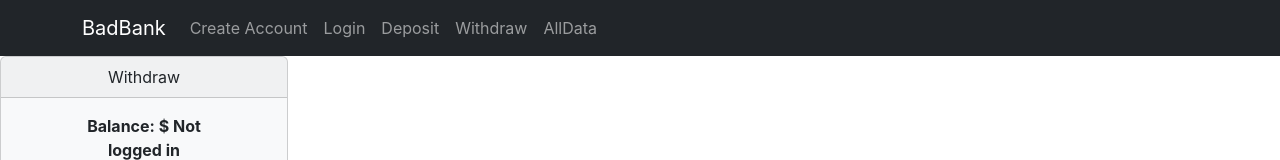
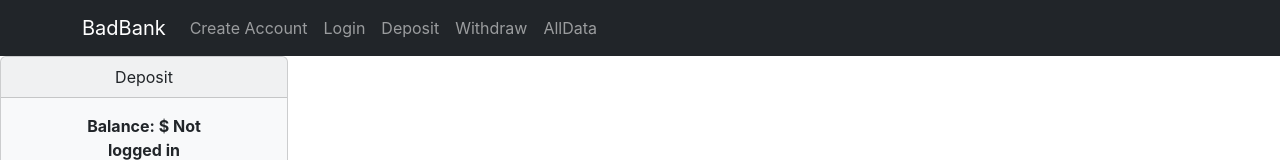
Before and after one commit to giankbo/bad-bank, a React (Create React App) app: page /#/deposit in a window 1280 px wide. Shown: the top 160 px of the page. Built offline with nearby package versions, Linux system fonts and the light colour scheme.

Commit message:
Fix error in header

```diff
--- a/src/deposit.js
+++ b/src/deposit.js
@@ -62,7 +62,7 @@
         bgcolor = 'light'
         txtcolor = 'dark'
         align = 'center'
-        header = 'Withdraw'
+        header = 'Deposit'
         body = {
             <>
             <Stack gap={3} className="col-md-8 mx-auto">
```
